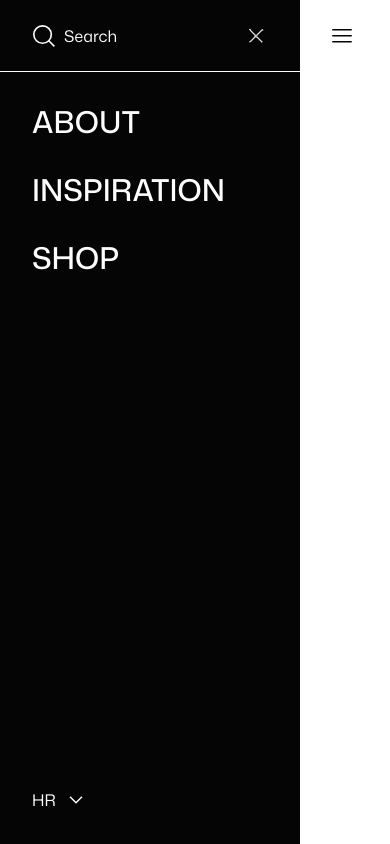
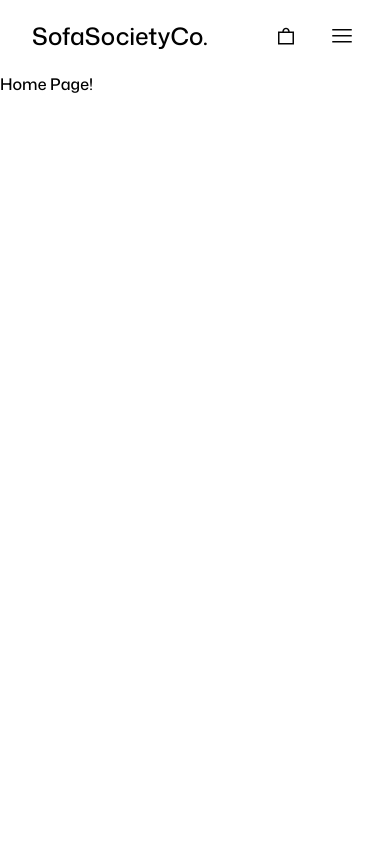
Before and after one commit to JosipVojkovic/agilo-product-page, a Next.js app in the folder frontend/: page / in a window 390 px wide. Built offline with nearby package versions, Linux system fonts and the light colour scheme.

Commit message:
add mobile menu toggle

```diff
--- a/frontend/src/components/Header.tsx
+++ b/frontend/src/components/Header.tsx
@@ -1,10 +1,15 @@
-import { ROUTES } from "@/constants/routes";
+"use client";
+
 import Link from "next/link";
 import { Case } from "./icons/Case";
 import { Menu } from "./icons/Menu";
 import MobileMenu from "./MobileMenu";
+import { ROUTES } from "@/lib/constants/routes";
+import { useState } from "react";
 
 export default function Header() {
+  const [isMenuOpen, setIsMenuOpen] = useState(false);
+
   return (
     <header className="flex items-center justify-between px-8 h-[72px] bg-white">
       <div className="text-2xl font-medium">SofaSocietyCo.</div>
@@ -27,10 +32,13 @@ export default function Header() {
 
       <div className="flex items-center gap-6">
         <Case className="w-8 h-8 p-1 text-foreground cursor-pointer" />
-        <Menu className="w-8 h-8 p-1 text-foreground cursor-pointer" />
+        <Menu
+          className="w-8 h-8 p-1 text-foreground cursor-pointer"
+          onClick={() => setIsMenuOpen(true)}
+        />
       </div>
 
-      <MobileMenu />
+      {isMenuOpen && <MobileMenu setIsMenuOpen={setIsMenuOpen} />}
     </header>
   );
 }
--- a/frontend/src/components/MobileMenu.tsx
+++ b/frontend/src/components/MobileMenu.tsx
@@ -1,18 +1,26 @@
 import Link from "next/link";
 import { Close } from "./icons/Close";
 import { Search } from "./icons/Search";
-import { ROUTES } from "@/constants/routes";
+
 import { ChevronDown } from "./icons/ChevronDown";
+import { ROUTES } from "@/lib/constants/routes";
 
-export default function MobileMenu() {
+export default function MobileMenu({
+  setIsMenuOpen,
+}: {
+  setIsMenuOpen: (isOpen: boolean) => void;
+}) {
   return (
-    <div className="fixed bg-foreground text-background top-0 left-0 h-full w-[300px]">
+    <div className="fixed bg-foreground text-background top-0 left-0 h-full w-full max-w-[300px]">
       <div className="flex justify-between items-center h-[72px] px-8 border-b border-background">
         <div className="flex items-center gap-2">
           <Search className="w-6 h-6 cursor-pointer" />
           <p>Search</p>
         </div>
-        <Close className="w-6 h-6 cursor-pointer" />
+        <Close
+          className="w-6 h-6 cursor-pointer"
+          onClick={() => setIsMenuOpen(false)}
+        />
       </div>
 
       <div className="flex flex-col h-[calc(100%-72px)] justify-between">
```
Also changed, not shown: frontend/src/lib/constants/routes.ts (renamed from frontend/src/constants/routes.ts).
